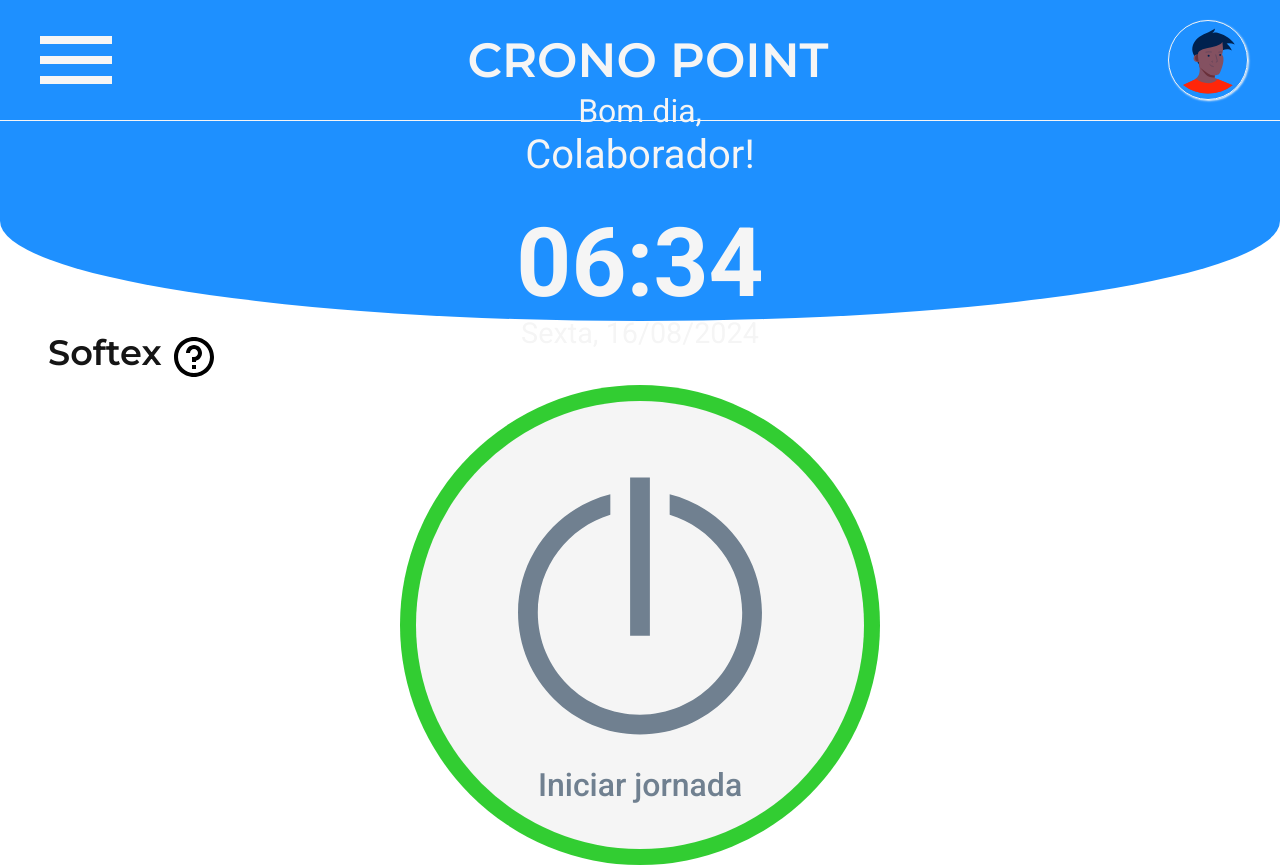
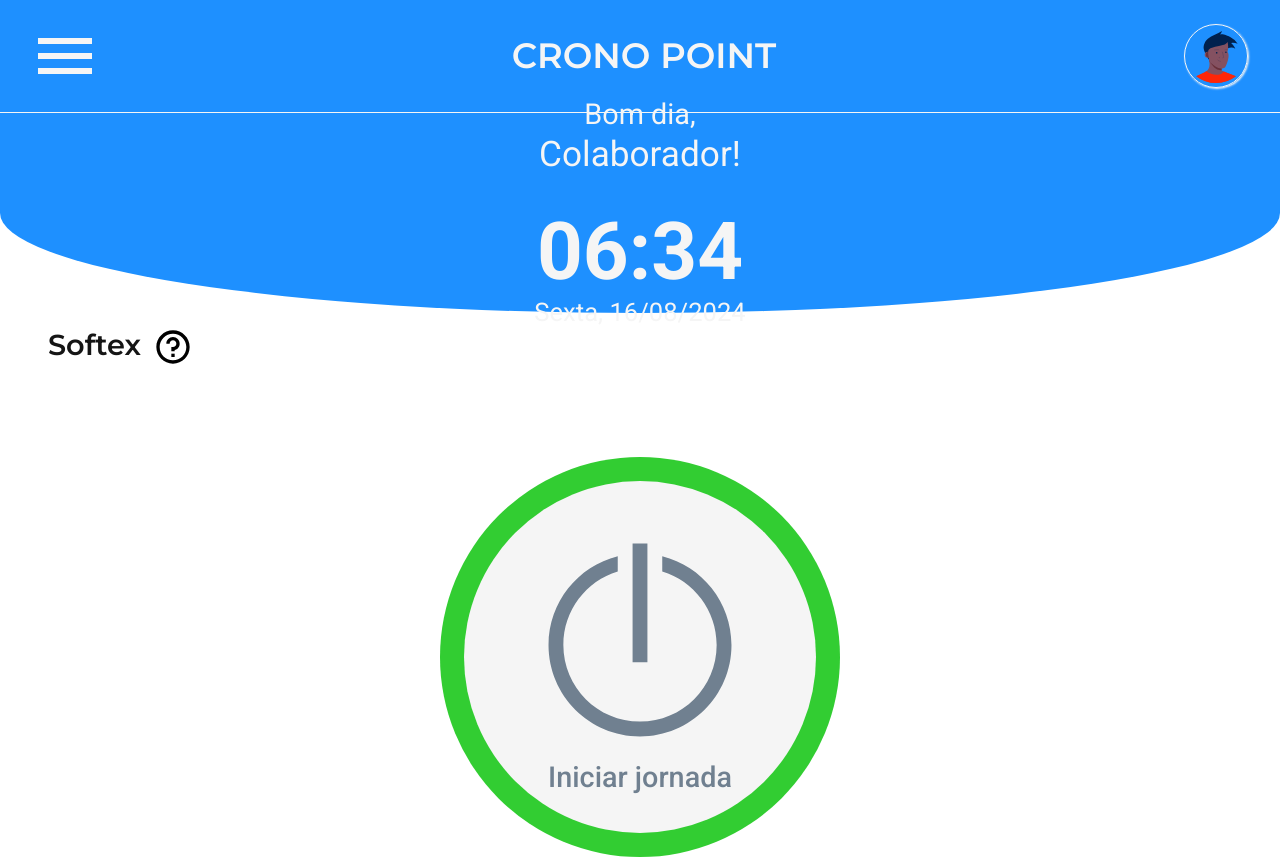
Before and after one commit to Rafalesson/cronoPoint, a React (Vite) app: page / in a window 1280 px wide. Shown: the top 867 px of the page. Built offline with nearby package versions, Linux system fonts and the light colour scheme.

Commit message:
ajuste nos tamanhos do conteúdo da pagina do funcionário

```diff
--- a/src/Componentes/BoasVindas/boasVindas.css
+++ b/src/Componentes/BoasVindas/boasVindas.css
@@ -19,11 +19,11 @@
 }
 
 #bomDia{
-  font-size: 2rem;
+  font-size: 1.8rem;
 }
 
 #funcionario{
-  font-size: 2.5rem;
+  font-size: 2.2rem;
   padding: .5rem;
 }
 
@@ -34,13 +34,13 @@
 }
 
 #horaAtual{
-  font-size: 6rem;
+  font-size: 5rem;
   font-weight: 600;
 }
 
 #dataAtual{
   padding-top: .5rem;
-  font-size: 1.8rem;
+  font-size: 1.6rem;
 }
 
 .sobreEmpresa{
@@ -54,7 +54,7 @@
 }
 
 #sobreEmpresaNome{
-  font-size: 2.2rem;
+  font-size: 1.8rem;
 
 }
 
@@ -65,7 +65,7 @@
 }
 
 #sobreEmpresaIcon{
-  width: 3rem;
-  height: 3rem;
-  padding-top: .7rem;
+  width: 2.5rem;
+  height: 2.5rem;
+  padding-top: .5rem;
 }
--- a/src/Componentes/Footer/footer.css
+++ b/src/Componentes/Footer/footer.css
@@ -3,7 +3,8 @@
   font-family: "Montserrat", sans-serif;
   font-size: 1.2rem;
   text-align: center;
-  padding-top: 1rem;
+  padding: 1rem 0;
+  margin: 2rem 0 1rem 0;
 }
 
 #dbsnoop{
--- a/src/Componentes/Header/header.css
+++ b/src/Componentes/Header/header.css
@@ -10,29 +10,29 @@
   align-items: center;
   padding: 2rem;
   border-bottom: 1px solid var(--white-background);
-  height: 7vh;
+  height: 6vh;
 }
 
 .menuHamburguer{
-  width: 6rem;
-  height: 6rem;
+  width: 4.5rem;
+  height: 4.5rem;
 }
 
 .menuHamburguerIcon{
-  width: 6rem;
-  height: 6rem;
+  width: 4.5rem;
+  height: 4.5rem;
 }
 
 .cabecalhoTitulo{
   font-family: "Montserrat", sans-serif;
-  font-size: 3rem;
+  font-size: 2.2rem;
   font-weight: 600;
   color: var(--white-background);
 }
 
 .avatar{
-  width: 5rem;
-  height: 5rem;
+  width: 4rem;
+  height: 4rem;
   border-radius: 50%;
   border: 1px solid var(--white-background);
   box-shadow: 1px 1px 2px var(--white-background);
--- a/src/Componentes/Ponto/ponto.css
+++ b/src/Componentes/Ponto/ponto.css
@@ -1,11 +1,11 @@
 .ponto{
   display: flex;
   justify-content: center;
-  margin: 0 auto;
+  margin: 5rem auto 0 auto;
   background-color: var(--green-success);
   border-radius: 50%;
-  width: 30rem;
-  height: 30rem;
+  width: 25rem;
+  height: 25rem;
 }
 
 #baterPonto{
@@ -15,20 +15,20 @@
   justify-content: center;
   align-items: center;
   cursor: pointer;
-  width: 28rem;
-  height: 28rem;
+  width: 22rem;
+  height: 22rem;
   background-color: var(--white-background);
   border-radius: 50%;
 }
 
 #baterPontoIcon{
-  width: 20rem;
-  height: 20rem;
+  width: 15rem;
+  height: 15rem;
 }
 
 #baterPontoText{
   font-family: "Roboto", sans-serif;
-  font-size: 2rem;
+  font-size: 1.8rem;
   color: var(--grey-neutral);
   font-weight: 500;
 }
--- a/src/Componentes/PontoCheck/PontoCheck.css
+++ b/src/Componentes/PontoCheck/PontoCheck.css
@@ -3,7 +3,7 @@
   height:10vh;
   align-items: center;
   gap: 1rem;
-  margin: 0 1rem;
+  margin: 5rem 1rem 0 1rem;
 }
 
 .checkPoint{
```
